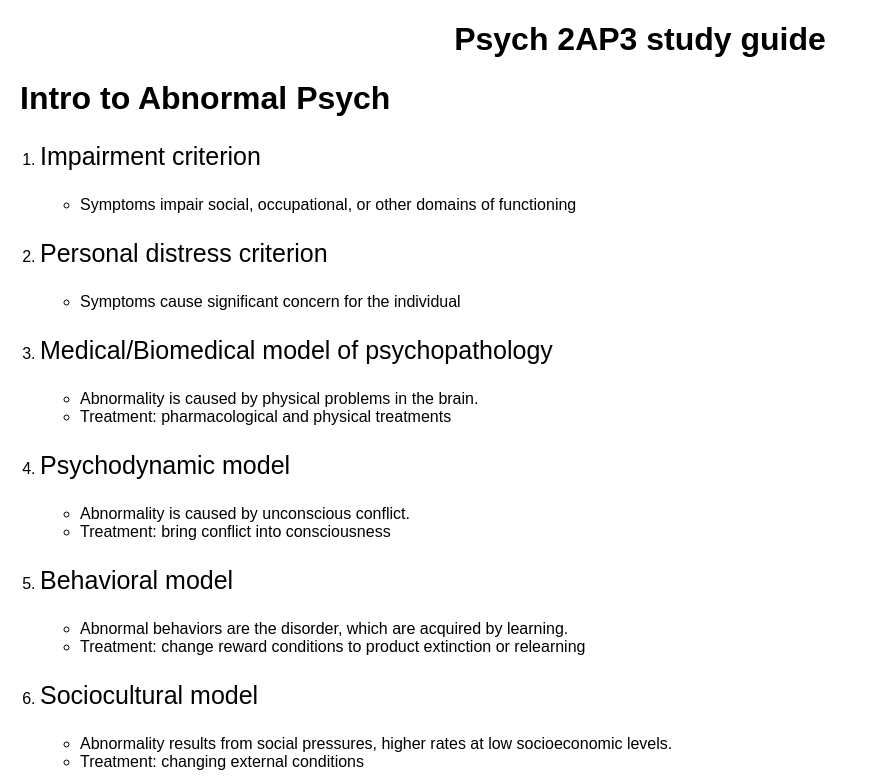
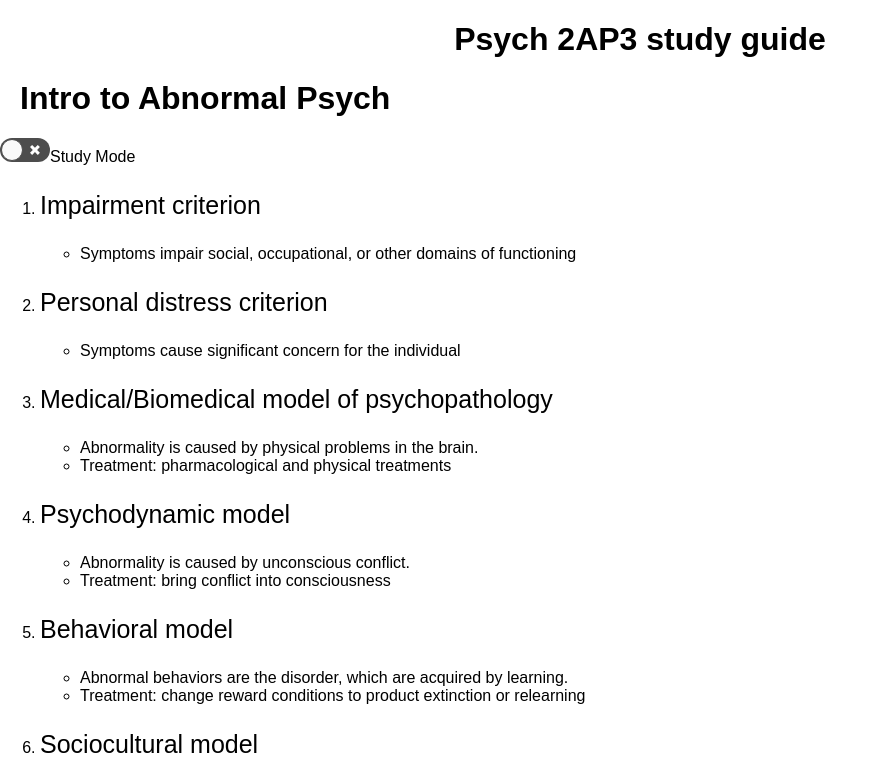
Before and after one commit to OneCodeMan/knee-on-belly, a React (Create React App) app: page / in a window 1280 px wide. Shown: the top 784 px of the page, without its empty margins (0-888 px from the left). Built offline with nearby package versions, Linux system fonts and the light colour scheme.

Commit message:
toggle UI is ok, need functionality now

```diff
--- a/package.json
+++ b/package.json
@@ -3,9 +3,11 @@
   "version": "0.1.0",
   "private": true,
   "dependencies": {
+    "@blueprintjs/core": "^1.35.0",
     "react": "^16.2.0",
     "react-dom": "^16.2.0",
-    "react-scripts": "1.0.17"
+    "react-scripts": "1.0.17",
+    "react-toggle": "^4.0.2"
   },
   "scripts": {
     "start": "react-scripts start",
--- a/src/components/Notebook/index.js
+++ b/src/components/Notebook/index.js
@@ -1,10 +1,18 @@
 import React, { Component } from 'react';
 import Note from '../Note';
+import Toggle from 'react-toggle';
+import "react-toggle/style.css"
 import './styles.css';
 
 const Notebook = ({ notes }) => {
   return (
     <div>
+
+      <label>
+        <Toggle
+          />
+        <span>Study Mode</span>
+      </label>
 
       <ol className="notebook">
         {notes.map((note, i) => {
```
Also changed, not shown: 1 other file (tests, documents, lock files or other folders).
